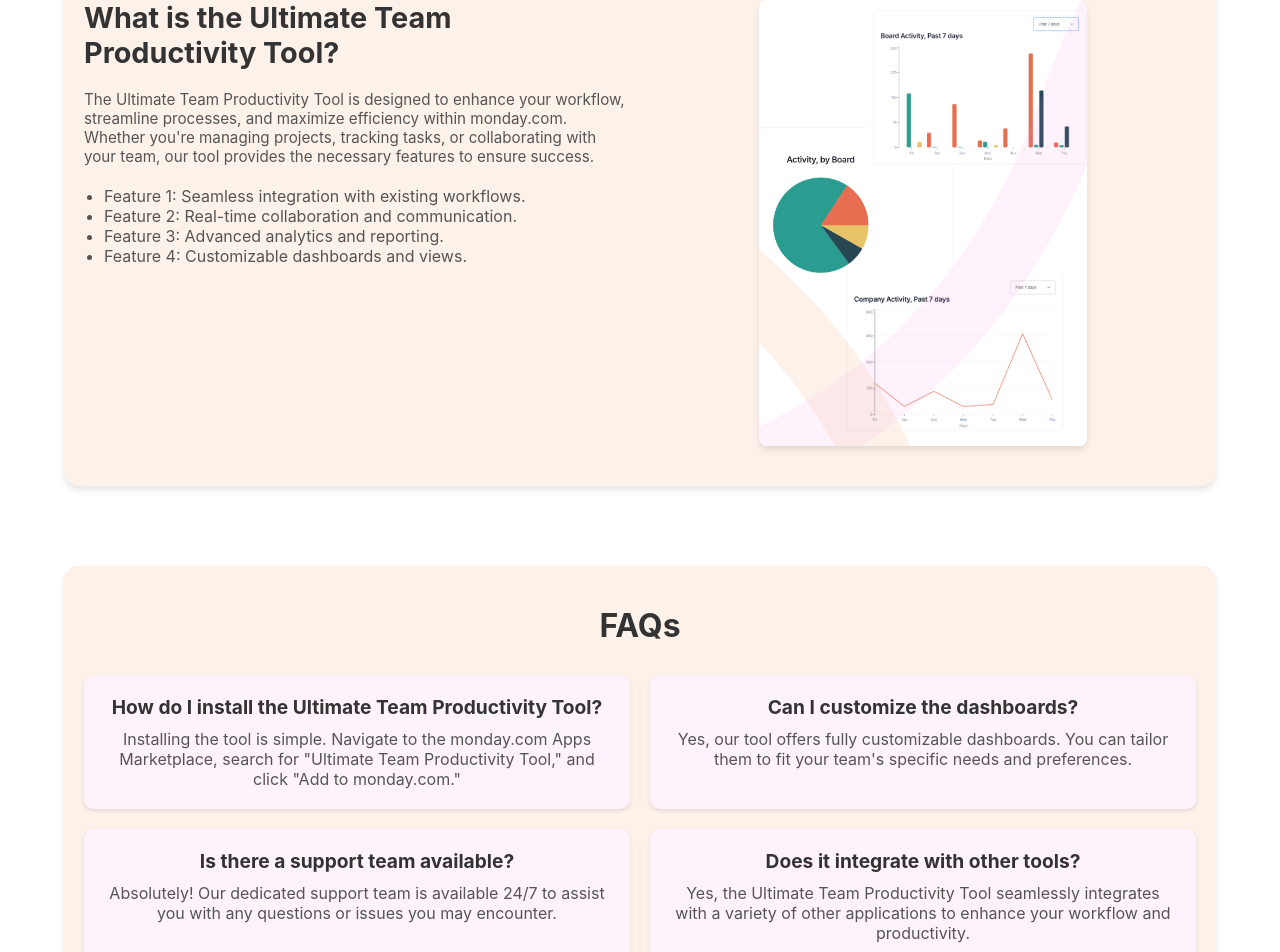
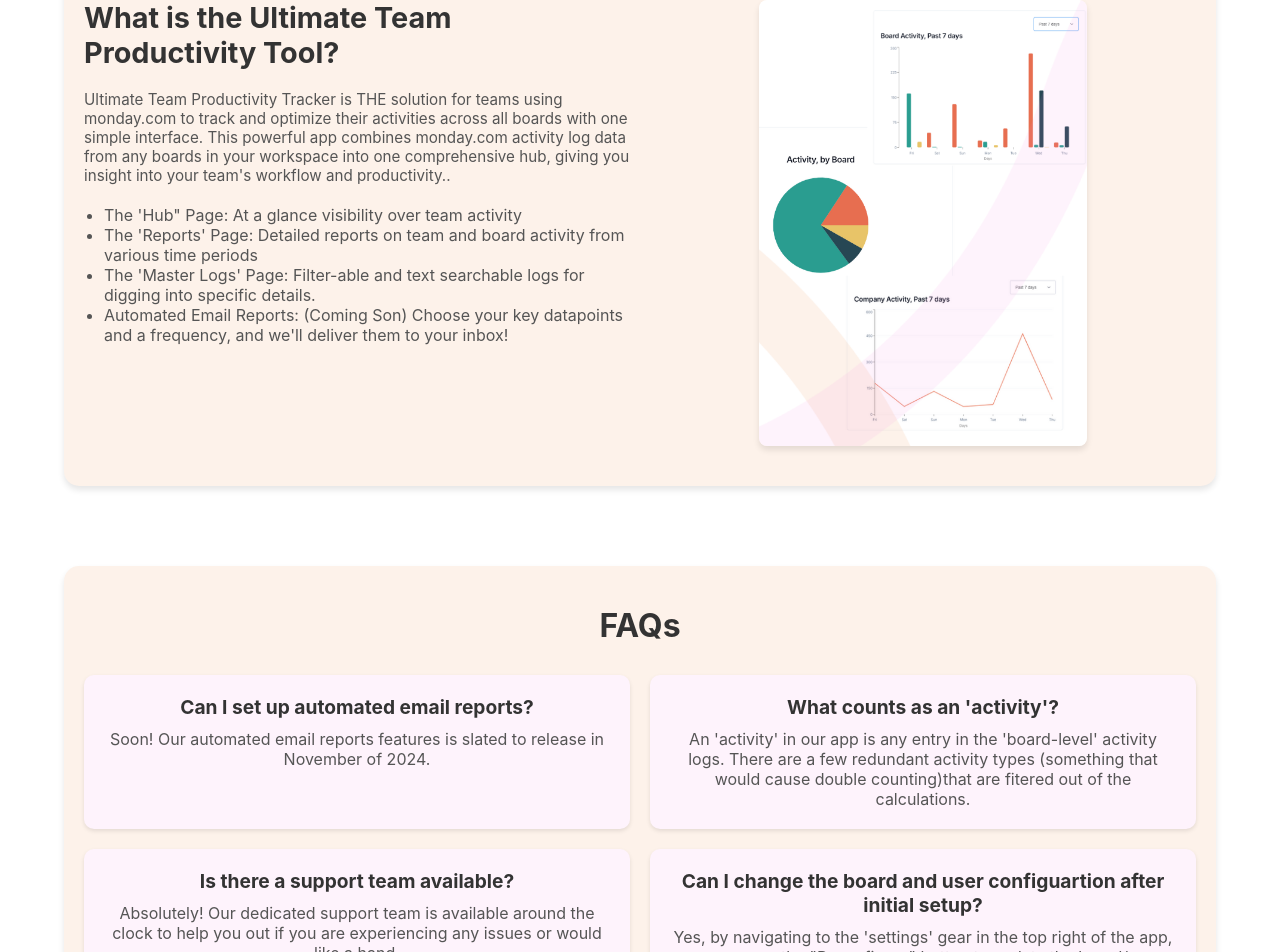
Before and after one commit to Lovely-Solutions-LLC/utpt-howtouse, a React (Create React App) app: page / in a window 1280 px wide. Shown: the part 961-1913 px from the top of the page. Built offline with nearby package versions, Linux system fonts and the light colour scheme.

Commit message:
Updating text

```diff
--- a/src/components/FAQs.js
+++ b/src/components/FAQs.js
@@ -8,31 +8,27 @@
       <h3>FAQs</h3>
       <div className="faqs-grid">
         <div className="faq-item" data-aos="flip-up">
-          <h4>How do I install the Ultimate Team Productivity Tool?</h4>
+          <h4>Can I set up automated email reports?</h4>
           <p>
-            Installing the tool is simple. Navigate to the monday.com Apps Marketplace,
-            search for "Ultimate Team Productivity Tool," and click "Add to monday.com."
+            Soon! Our automated email reports features is slated to release in November of 2024.
           </p>
         </div>
         <div className="faq-item" data-aos="flip-up" data-aos-delay="100">
-          <h4>Can I customize the dashboards?</h4>
+          <h4>What counts as an 'activity'?</h4>
           <p>
-            Yes, our tool offers fully customizable dashboards. You can tailor them to
-            fit your team's specific needs and preferences.
+            An 'activity' in our app is any entry in the 'board-level' activity logs. There are a few redundant activity types (something that would cause double counting)that are fitered out of the calculations.
           </p>
         </div>
         <div className="faq-item" data-aos="flip-up" data-aos-delay="200">
           <h4>Is there a support team available?</h4>
           <p>
-            Absolutely! Our dedicated support team is available 24/7 to assist you with
-            any questions or issues you may encounter.
+            Absolutely! Our dedicated support team is available around the clock to help you out if you are experiencing any issues or would like a hand.
           </p>
         </div>
         <div className="faq-item" data-aos="flip-up" data-aos-delay="300">
-          <h4>Does it integrate with other tools?</h4>
+          <h4>Can I change the board and user configuartion after initial setup?</h4>
           <p>
-            Yes, the Ultimate Team Productivity Tool seamlessly integrates with a variety
-            of other applications to enhance your workflow and productivity.
+            Yes, by navigating to the 'settings' gear in the top right of the app, you can use the "Reconfigure" button to update the board/user configuration of the app.
           </p>
         </div>
       </div>
--- a/src/components/WhatIsTool.js
+++ b/src/components/WhatIsTool.js
@@ -8,16 +8,13 @@
       <div className="what-is-text" data-aos="fade-right">
         <h3>What is the Ultimate Team Productivity Tool?</h3>
         <p>
-          The Ultimate Team Productivity Tool is designed to enhance your workflow,
-          streamline processes, and maximize efficiency within monday.com. Whether
-          you're managing projects, tracking tasks, or collaborating with your team,
-          our tool provides the necessary features to ensure success.
+        Ultimate Team Productivity Tracker is THE solution for teams using monday.com to track and optimize their activities across all boards with one simple interface. This powerful app combines monday.com activity log data from any boards in your workspace into one comprehensive hub, giving you insight into your team's workflow and productivity..
         </p>
         <ul className="bulleted-list">
-          <li>Feature 1: Seamless integration with existing workflows.</li>
-          <li>Feature 2: Real-time collaboration and communication.</li>
-          <li>Feature 3: Advanced analytics and reporting.</li>
-          <li>Feature 4: Customizable dashboards and views.</li>
+          <li>The 'Hub" Page: At a glance visibility over team activity</li>
+          <li>The 'Reports' Page: Detailed reports on team and board activity from various time periods</li>
+          <li>The 'Master Logs' Page: Filter-able and text searchable logs for digging into specific details.</li>
+          <li>Automated Email Reports: (Coming Son) Choose your key datapoints and a frequency, and we'll deliver them to your inbox!</li>
         </ul>
       </div>
       <div className="what-is-image" data-aos="fade-left">
```
